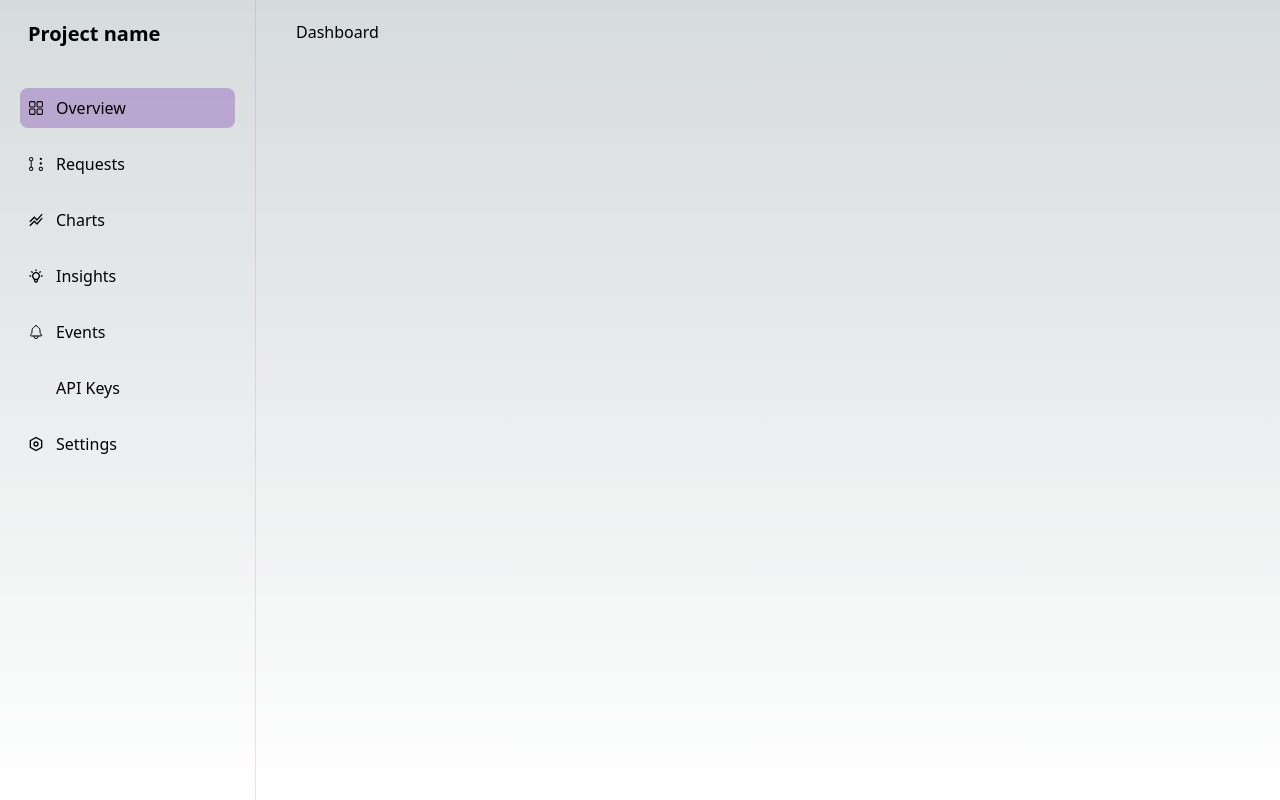
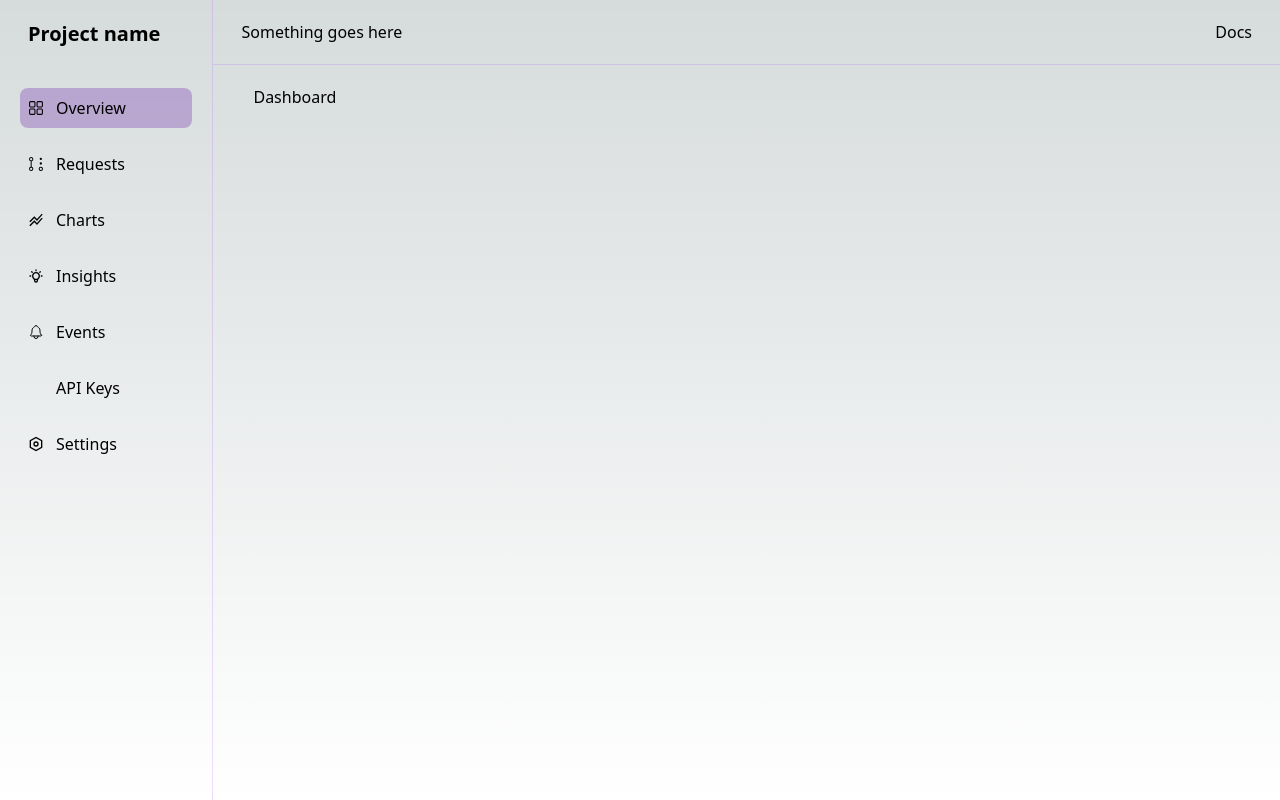
Before and after one commit to akinloluwami/logdrop, a Next.js app: page /dashboard in a window 1280 px wide. Built offline with nearby package versions, Linux system fonts and the light colour scheme; some icons are missing.

Commit message:
added new content and update styling

```diff
--- a/layouts/DashboardLayout.tsx
+++ b/layouts/DashboardLayout.tsx
@@ -11,7 +11,13 @@ const DashboardLayout: FC<Props> = ({ children }) => {
       <div className="hidden lg:block border-r border-purple-500/20 w-[20%]">
         <Sidebar />
       </div>
-      <div className="py-5 px-10">{children}</div>
+      <div className="w-full">
+        <div className="flex justify-between border-b border-purple-500/20 px-7 py-5 w-full">
+          <h2>Something goes here</h2>
+          <button>Docs</button>
+        </div>
+        <div className="py-5 px-10">{children}</div>
+      </div>
     </div>
   );
 };
```
